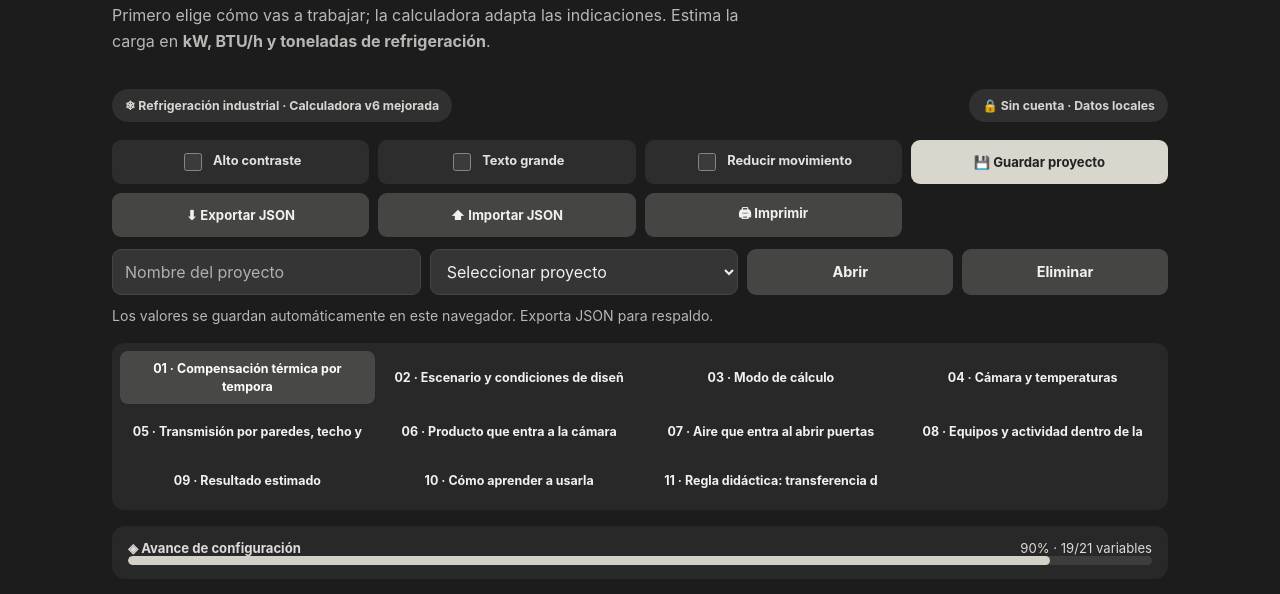
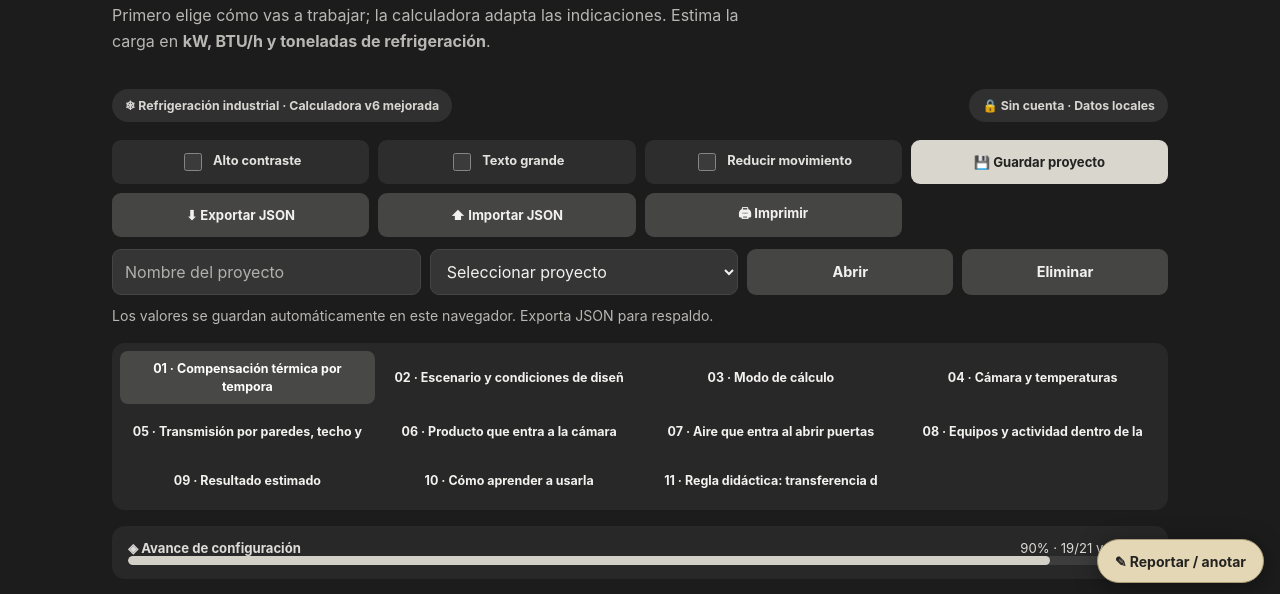
Before and after one commit to devroadtosucces15-boop/BTU-Studio, a plain HTML site: page index.html in a window 1280 px wide. Shown: the part 199-793 px from the top of the page. Drawn offline with Linux system fonts and the light colour scheme.

Commit message:
Load page annotation and report tools in BTU Studio

```diff
--- a/index.html
+++ b/index.html
@@ -26,7 +26,8 @@ input,select,textarea{display:block;width:100%;max-width:100%;min-width:0;min-he
 @media(prefers-reduced-motion:reduce){*,*::before,*::after{scroll-behavior:auto!important;transition:none!important}}@media print{body{background:white;color:black}.studio-nav,.studio-toolbar,.studio-progress,.studio-actions{display:none}.panel,.studio-viz,.metric{background:white;color:black;border:1px solid #ccc}}
 .studio-intro{padding:18px 0 9px}.studio-intro h1{margin:0 0 8px}.studio-intro .sub{font-size:1rem;max-width:65ch}.studio-intro h1::before{display:none}.studio-head{margin:10px 0 18px}.studio-nav-wrap{margin:16px 0}.studio-nav-wrap>label,.studio-nav-wrap>select{display:none}.studio-nav{grid-template-columns:repeat(4,minmax(0,1fr));margin:0}.studio-nav button{font-size:.78rem;line-height:1.4}.studio-progress{margin:14px 0}.studio-viz svg{max-height:200px}
 @media(max-width:800px){.studio-nav{display:none}.studio-nav-wrap>label{display:block}.studio-nav-wrap>select{display:block}.studio-nav-wrap{padding:13px;background:var(--surface);border-radius:13px}.studio-intro{padding:15px 0 6px}.studio-intro h1{font-size:clamp(1.9rem,6vw,2.8rem)}}
-</style></head>
+</style><link rel="stylesheet" href="./feedback.css?v=1">
+</head>
 <body>
 <a class="studio-screen-reader" href="#mode">Saltar a la calculadora</a>
 <div class="studio-intro"><h1>Calculadora didáctica de carga térmica</h1>
@@ -418,4 +419,5 @@ updateList();refresh();
 if('serviceWorker'in navigator && location.protocol.startsWith('http'))navigator.serviceWorker.register('./sw.js').catch(()=>{});
 })();
 </script>
+<script defer src="./feedback.js?v=1"></script>
 </body></html>
```
